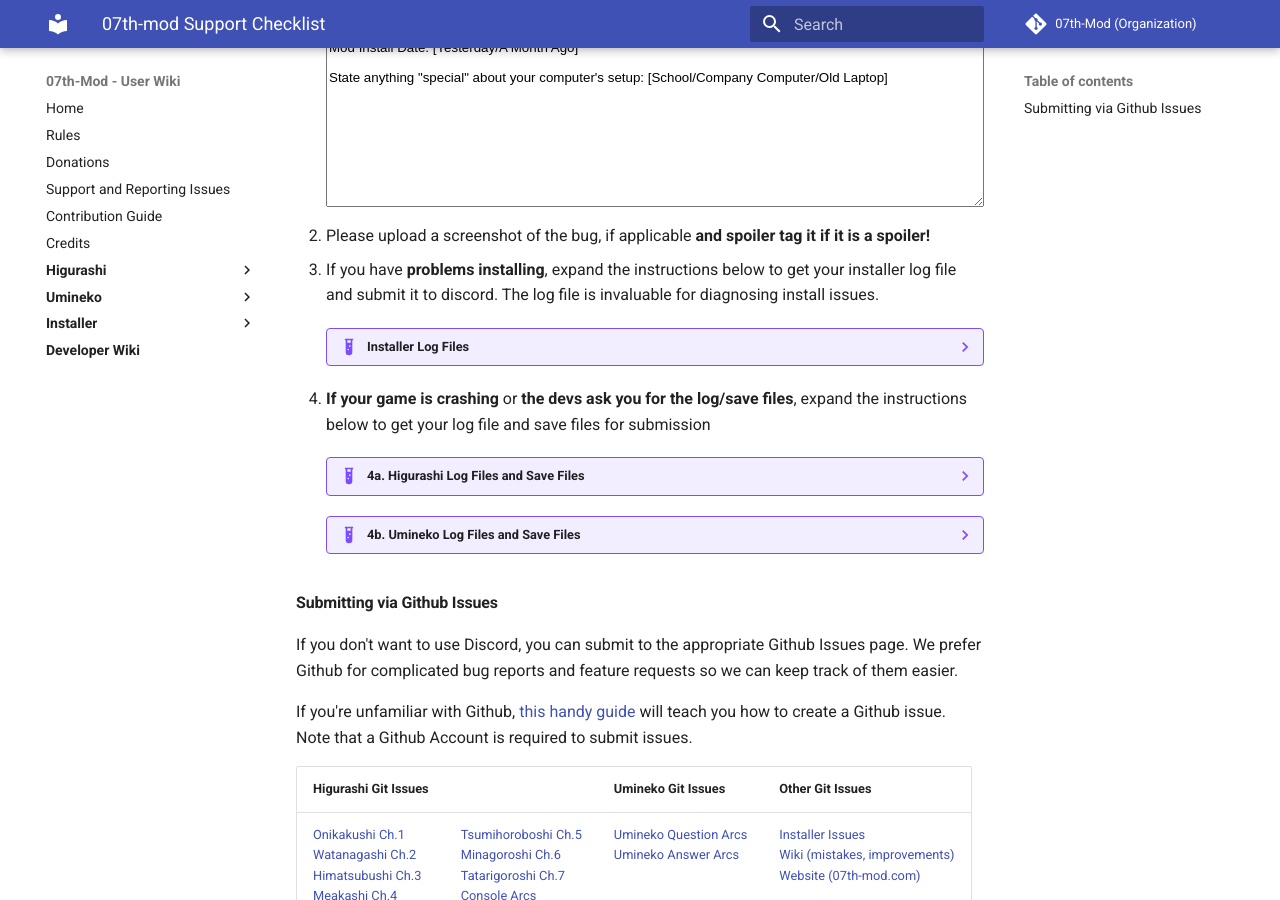
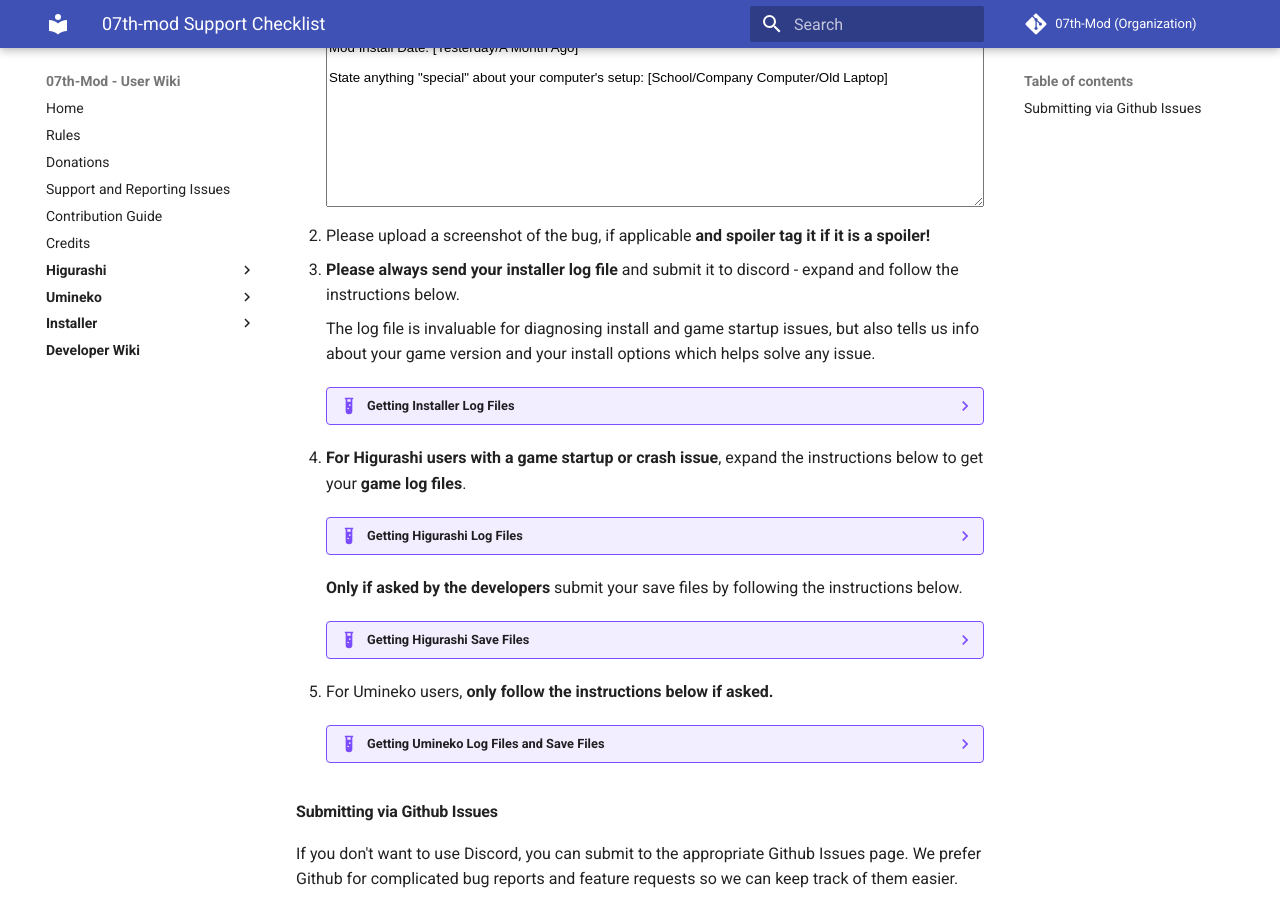
Before and after one commit to 07th-mod/wiki, an MkDocs documentation site: the page built from docs/Snippets/support-checklist.md, in a window 1280 px wide and 900 px high, scrolled down 591 px. Built offline with MkDocs 1.6.1 and Material for MkDocs 9.7.7, drawn with Linux system fonts in a browser that asks for light colours.

Commit message:
Update support-checklist to suggest always sending install logs

```diff
--- a/docs/Snippets/support-checklist.md
+++ b/docs/Snippets/support-checklist.md
@@ -31,22 +31,24 @@
 </textarea>
 </li>
 <li>Please upload a screenshot of the bug, if applicable <b>and spoiler tag it if it is a spoiler!</b></li>
-<li>If you have <b>problems installing</b>, expand the instructions below to get your installer log file and submit it to discord. The log file is invaluable for diagnosing install issues.
+<li><b>Please always send your installer log file</b> and submit it to discord - expand and follow the instructions below.
+
+<p>The log file is invaluable for diagnosing install and game startup issues, but also tells us info about your game version and your install options which helps solve any issue.</p>
 
 <details class="example">
-    <summary>Installer Log Files</summary>
+    <summary>Getting Installer Log Files</summary>
     <h2 style="margin-top: 10px;">Finding the install log</h2>
     You can use any of the methods below to get your log file.
-    <h3>Method 1: In your browser downloads after an install</h3>
+    <h3>Option 1: In your browser downloads after an install</h3>
     <p>The installer automatically downloads .zip file containing your logs after an install finishes (or fails). Just check your recent browser downloads for a <code>07th-mod-logs.zip</code></p>
-    <h3>Method 2: From the install launcher (Windows Only)</h3>
+    <h3>Option 2: From the install launcher (Windows Only)</h3>
     <ul>
         <li>Open the install launcher</li>
         <li>Click the <b style="background: SteelBlue; color:white; padding: 5px">⯈ Advanced Tools</b> expander</li>
         <li>Click the <b style="background: SteelBlue; color:white; padding: 5px">Show Installer Logs</b> button. An explorer window will appear containing the log files. </li>
         <li>Send us the <code>*.txt</code> files by zipping all of them, or dragging them into Discord</li>
     </ul>
-    <h3>Method 3: Manual navigation</h3>
+    <h3>Option 3: Manual navigation</h3>
     <p>Use this method if the installer doesn&#39;t start at all.</p>
     <h4>Windows</h4>
     <p>If you saved the installer launcher to:</p>
@@ -54,22 +56,26 @@
     <p>your install logs would be located at:</p>
     <p><code>C:\downloads\07th-mod_installer\INSTALLER_LOGS\MOD-INSTALLER-LOG-[date].txt</code></p>
     <h4>Linux and Mac</h4>
-    <p>Look directly in the <code>07th-mod_installer\INSTALLER_LOGS</code> folder, as Linux and Mac do not have a launcher.</p>
-    <h3>Method 4: From the game folder</h3>
+    <p>Look directly in the <code>install_data\INSTALLER_LOGS</code> folder, as Linux and Mac do not have a launcher.</p>
+    <h3>Option 4: From the game folder</h3>
     <p>The installer will also attempt to save a log to the game being modded. Use this method if you have moved or deleted the installer launcher, or if you want to check the log for a specific game.</p>
+    <h4>Windows</h4>
     <ul>
         <li>For Umineko: The log will be placed directly in the game folder. Example:
             <br><code>C:\games\Steam\steamapps\common\Umineko\MOD-INSTALLER-LOG-[date].txt</code></li>
         <li>For Higurashi: In the <code>HigurashiEp0[X]_Data</code> subfolder (where X is the chapter number). This is the same location as the game logs. Example:
             <br> <code>C:\games\Steam\steamapps\common\Higurashi When They Cry\HigurashiEp01_Data\MOD-INSTALLER-LOG-[date].txt</code></li>
     </ul>
+    <h4>Linux and Mac</h4>
+    <p>The installer may not always be able to place a log in the game folder, but you can check anyway. Look for a <code>MOD-INSTALLER-LOG-[date].txt</code> file in the game folder, or inside the <code>HigurashiEp0[X]_Data</code> subfolder.
 </details>
 
 </li>
-<li><b>If your game is crashing</b> or <b>the devs ask you for the log/save files</b>, expand the instructions below to get your log file and save files for submission
+<li><b>For Higurashi users with a game startup or crash issue</b>, expand the instructions below to get your <b>game log files</b>.
+
 
 <details class="example">
-    <summary>4a. Higurashi Log Files and Save Files</summary>
+    <summary>Getting Higurashi Log Files</summary>
     <h4>Game Log (output_log.txt)</h4>
     <ul>
         <li>On Windows, the log is located in the <code>HigurashiEp0X_Data</code> folder, in the game folder. For example <code>C:\games\Steam\steamapps\common\Higurashi When They Cry\HigurashiEp01_Data\output_log.txt</code>.</li>
@@ -78,8 +84,14 @@
         </li>
         <li>On Linux: <code>~/.config/unity3d/MangaGamer/GameName/Player.log</code></li>
     </ul>
+</details>
+
+<b>Only if asked by the developers</b> submit your save files by following the instructions below.
+
+<details class="example">
+    <summary>Getting Higurashi Save Files</summary>
     <h4>Save Files (*.dat files)</h4>
-    <p>You may need to zip all the save files together before you submit them.</p>
+    <p>You may need to zip all the save files together before you submit them. <b>Only submit if asked.</b></p>
     <ul>
         <li>Windows: <code>C:\Users\[YOUR_USERNAME]\AppData\Roaming\MangaGamer\higurashi01</code></li>
         <li>MacOS: <code>~/Library/Application Support/unity.MangaGamer.Higurashi When They Cry - Ch.1 Onikakushi</code><br>
@@ -88,9 +100,12 @@
         <li>Linux: <code>~/.config/unity3d/Mangagamer/Higurashi When They Cry _ Ch_1 Onikakushi</code></li>
     </ul>
 </details>
+</li>
+
+<li>For Umineko users, <b>only follow the instructions below if asked.</b>
 
 <details class="example">
-    <summary>4b. Umineko Log Files and Save Files</summary>
+    <summary>Getting Umineko Log Files and Save Files</summary>
     <h4>Save Files</h4>
     <ul>
         <li>First check the <code>mysav</code> folder inside the game folder: <code>C:\Program Files (x86)\Steam\steamapps\common\Umineko\mysav</code></li>
```
